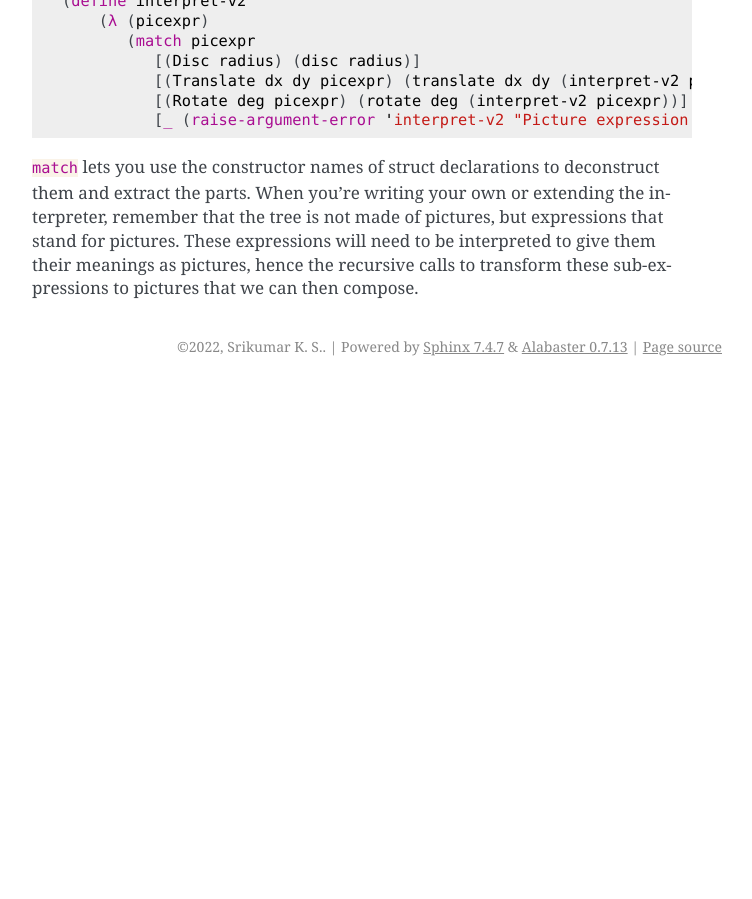
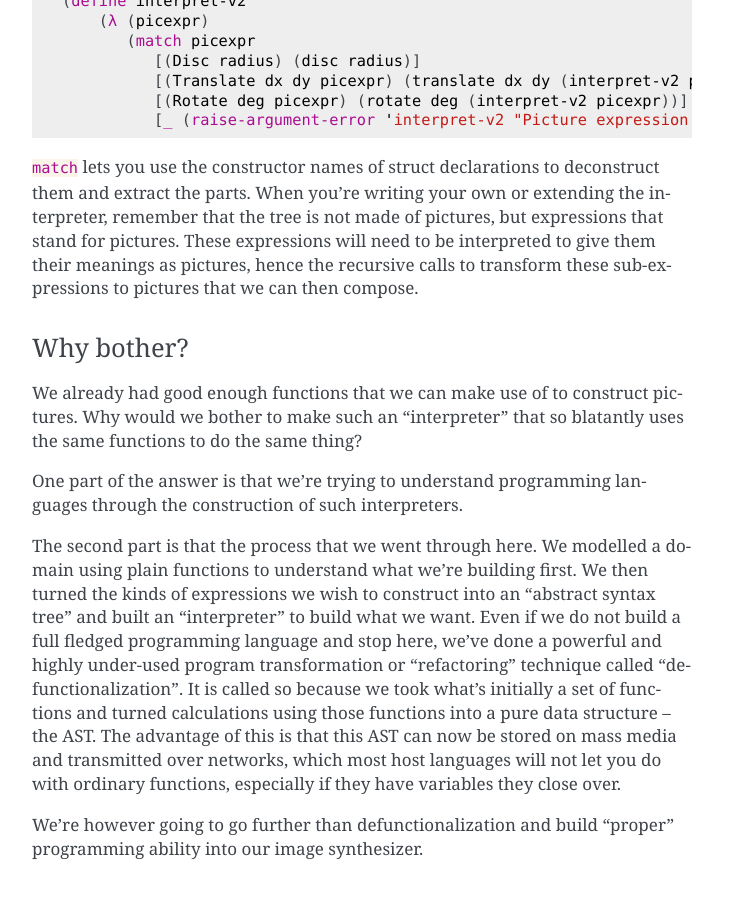
Before and after one commit to kreauniv/comp308, a Sphinx documentation site: the page built from source/piclang.rst, in a window 1280 px wide and 900 px high, scrolled down 8740 px. Shown: the whole window, without its empty margins (388-1140 px from the left). Built offline with Sphinx 7.4.7, drawn with Linux system fonts in a browser that asks for light colours; before the commit the page ends 9126 px from its top, so only the background shows below that.

Commit message:
Added note on why bother

```diff
--- a/source/piclang.rst
+++ b/source/piclang.rst
@@ -397,3 +397,29 @@ extending the interpreter, remember that the tree is not made of pictures, but
 expressions that stand for pictures. These expressions will need to be
 interpreted to give them their meanings as pictures, hence the recursive calls
 to transform these sub-expressions to pictures that we can then compose.
+
+Why bother?
+~~~~~~~~~~~
+
+We already had good enough functions that we can make use of to construct
+pictures. Why would we bother to make such an "interpreter" that so blatantly
+uses the same functions to do the same thing?
+
+One part of the answer is that we're trying to understand programming
+languages through the construction of such interpreters.
+
+The second part is that the process that we went through here. We modelled a
+domain using plain functions to understand what we're building first. We then
+turned the kinds of expressions we wish to construct into an "abstract syntax
+tree" and built an "interpreter" to build what we want. Even if we do not build
+a full fledged programming language and stop here, we've done a powerful and
+highly under-used program transformation or "refactoring" technique called
+"defunctionalization". It is called so because we took what's initially a set
+of functions and turned calculations using those functions into a pure data
+structure -- the AST. The advantage of this is that this AST can now be stored
+on mass media and transmitted over networks, which most host languages will not
+let you do with ordinary functions, especially if they have variables they
+close over.
+
+We're however going to go further than defunctionalization and build "proper"
+programming ability into our image synthesizer.
```
